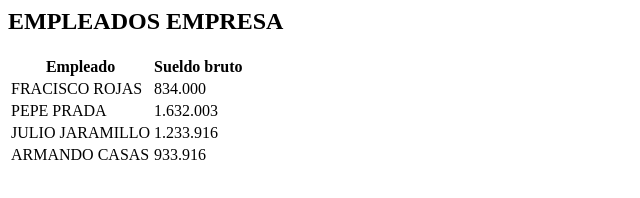
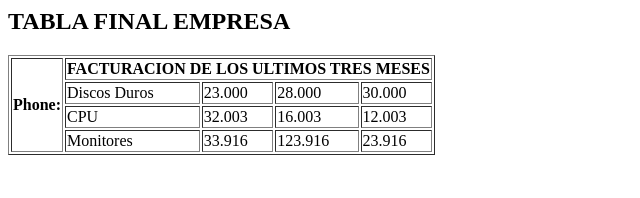
Before and after one commit to cangre98/frontend, a plain HTML site: page Ejercicios HTML/principal.html in a window 1280 px wide. Shown: the whole page, without its empty margins (0-640 px from the left). Drawn offline with Linux system fonts and the light colour scheme.

Commit message:
Ejercicio15

```diff
--- a/Ejercicios HTML/principal.html
+++ b/Ejercicios HTML/principal.html
@@ -1,29 +1,34 @@
 <html>
 
 <body>
-    <h2>EMPLEADOS EMPRESA</h2>
+    <h2>TABLA FINAL EMPRESA</h2>
 
-    <table>
+    <table border="1">
         <tr>
-            <th>Empleado</th>
-            <th>Sueldo bruto</th>
+            <th rowspan="5">Phone:</th>
+            <th colspan="4">FACTURACION DE LOS ULTIMOS TRES MESES</th>
+
 
         </tr>
         <tr>
-            <td>FRACISCO ROJAS</td>
-            <td>834.000</td>
+            <td>Discos Duros</td>
+            <td>23.000</td>
+            <td>28.000</td>
+            <td>30.000</td>
+
         </tr>
         <tr>
-            <td>PEPE PRADA</td>
-            <td>1.632.003</td>
+            <td>CPU</td>
+            <td>32.003</td>
+            <td>16.003</td>
+            <td>12.003</td>
         </tr>
         <tr>
-            <td>JULIO JARAMILLO</td>
-            <td>1.233.916</td>
-        </tr>
-        <tr>
-            <td>ARMANDO CASAS</td>
-            <td>933.916</td>
+            <td>Monitores</td>
+            <td>33.916</td>
+            <td>123.916</td>
+            <td>23.916</td>
+
         </tr>
     </table>
 </body>
```
